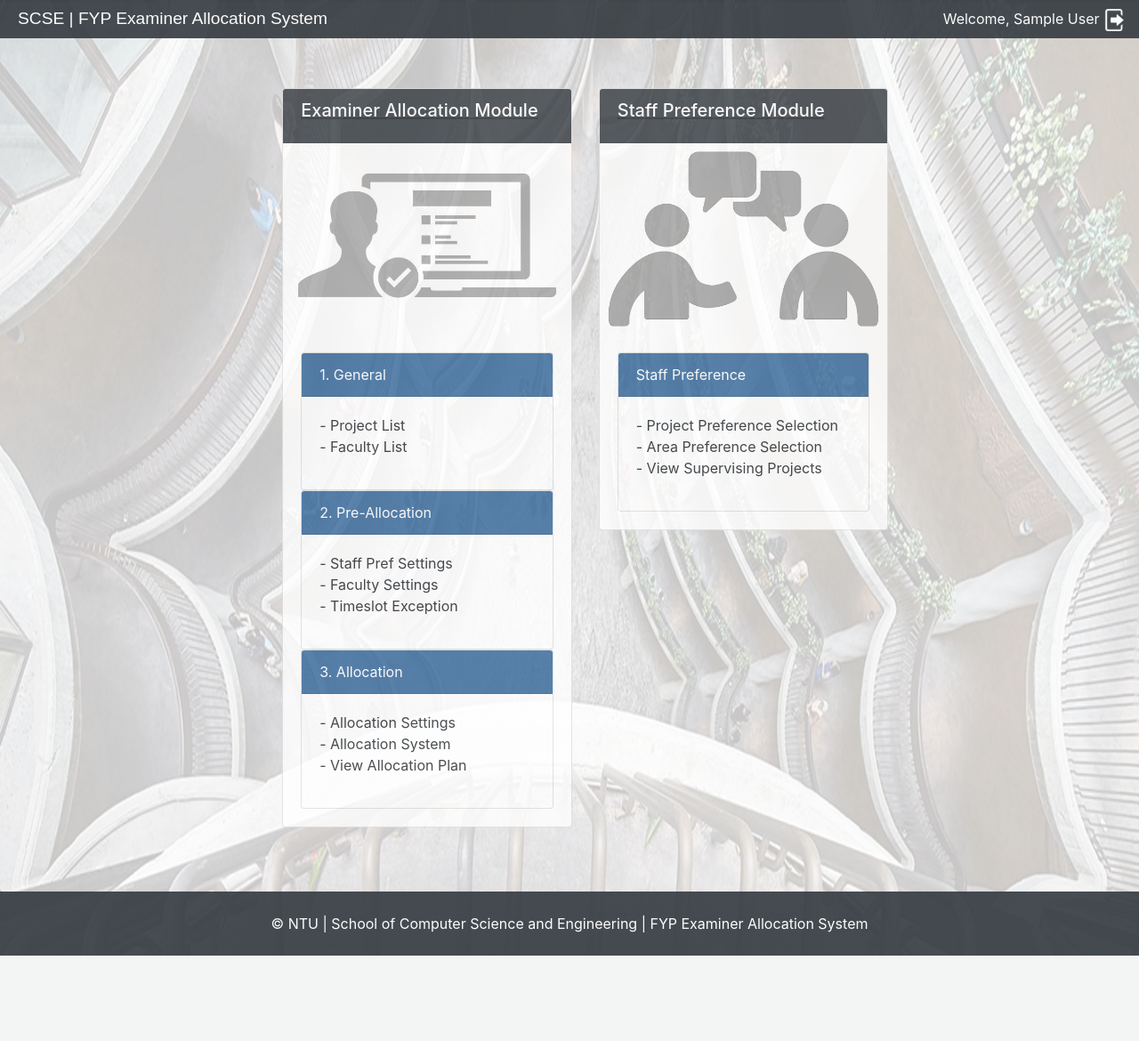
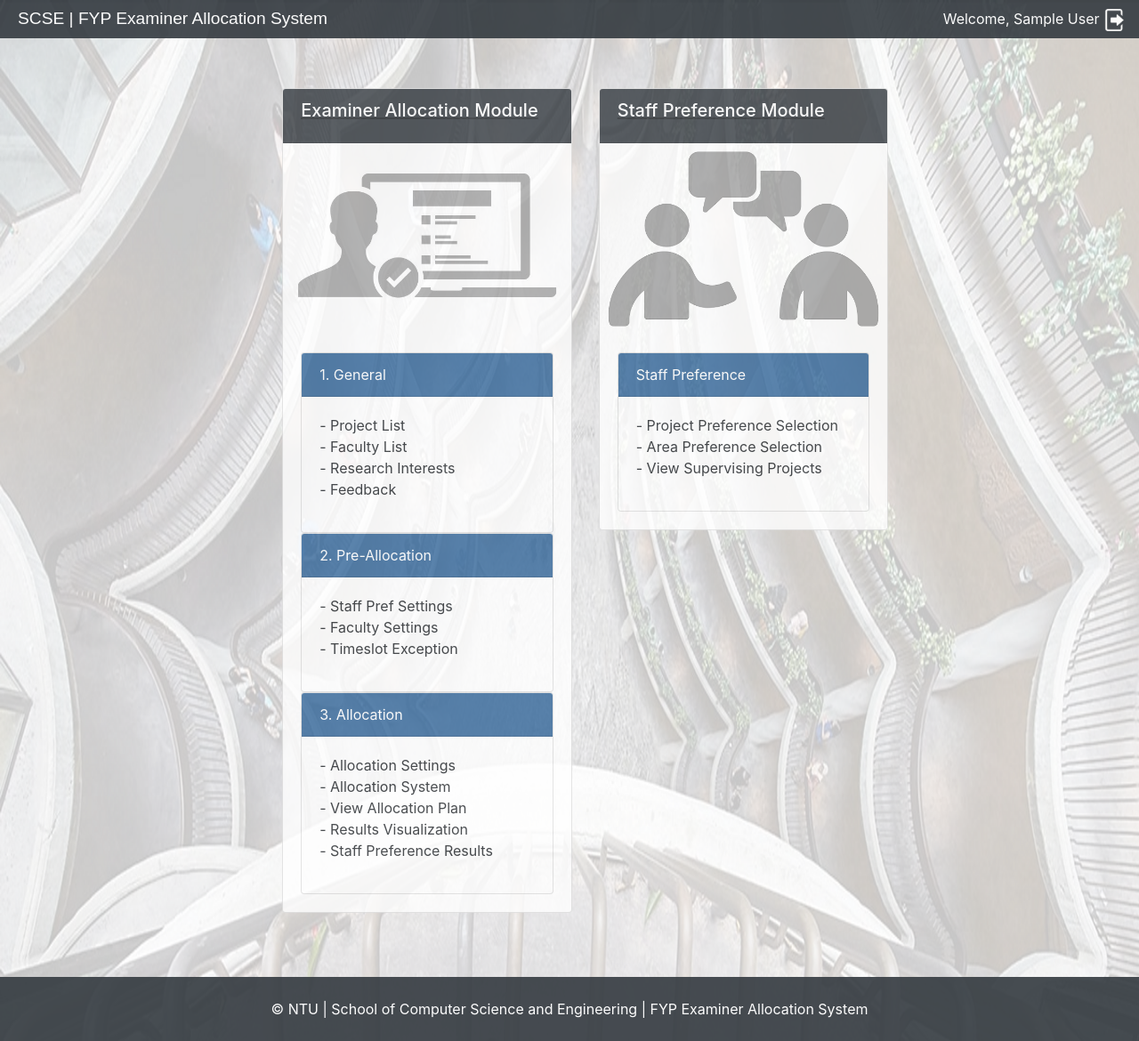
Before and after one commit to Gary-Gs/FEAS, a PHP site: a page that uses index.php in a window 1280 px wide. Shown: the whole page at 89% size. Before the commit the page ends 1074 px from the top, so only its background shows below. Run offline with PHP 8.4, Linux system fonts and the light colour scheme; the visitor is signed in with stand-in values (Sample User, id 1).

Commit message:
UI update

```diff
--- a/index.php
+++ b/index.php
@@ -34,7 +34,9 @@
 								<div class="card-body">
 									<p>
 										- Project List<br/>
-										- Faculty List
+										- Faculty List<br/>
+										- Research Interests<br/>
+										- Feedback
 
 									</p>
 								</div>
@@ -62,7 +64,9 @@
 									<p>
 										- Allocation Settings<br/>
 										- Allocation System<br/>
-										- View Allocation Plan
+										- View Allocation Plan<br/>
+										- Results Visualization<br/>
+										- Staff Preference Results
 
 									</p>
 								</div>
```
